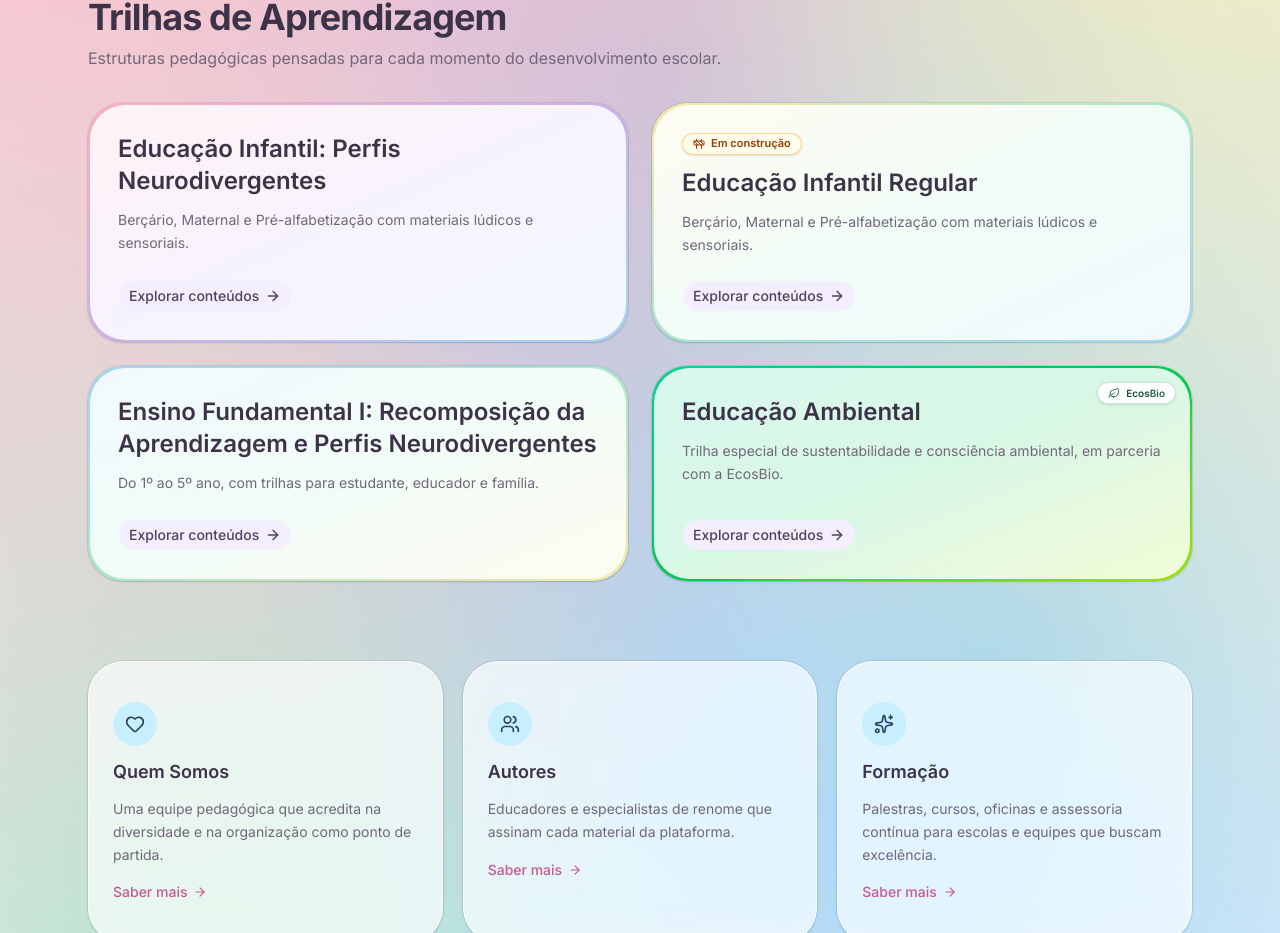
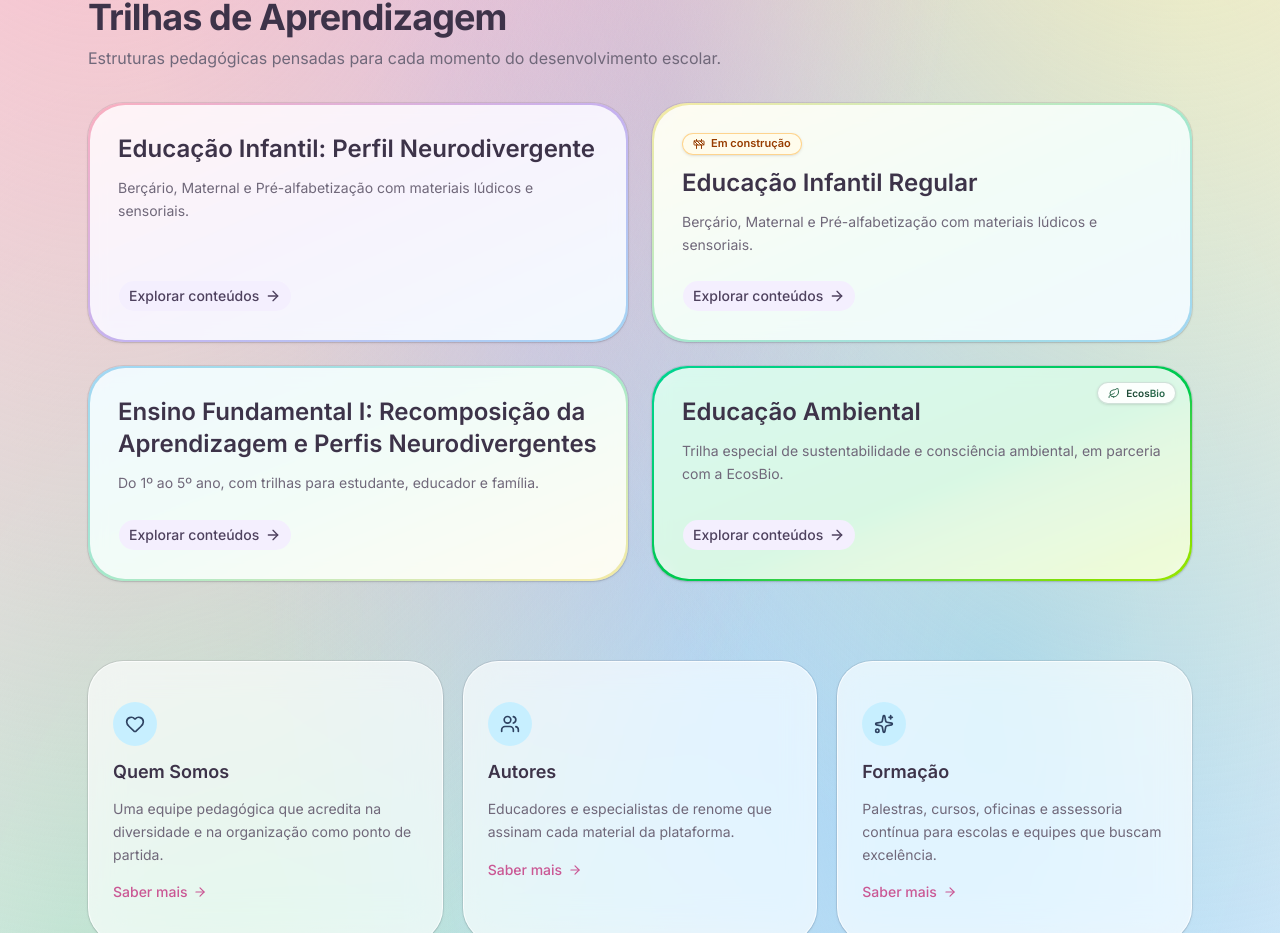
Before and after one commit to ninhoslk/diversamente, a Next.js app: page / in a window 1280 px wide. Shown: the part 968-1901 px from the top of the page. Built offline with nearby package versions, Linux system fonts and the light colour scheme; no server answers; the database is empty; a web font is replaced by a local one.

Commit message:
fix: renomeia trilha para "Educação Infantil: Perfil Neurodivergente"
Nome ajustado em lib/catalog.ts e na opcao de restricao de acesso em
/admin/usuarios.

Co-Authored-By: Claude Sonnet 5.5 <noreply@anthropic.com>

```diff
--- a/app/admin/usuarios/page.tsx
+++ b/app/admin/usuarios/page.tsx
@@ -34,7 +34,7 @@ export default function AdminUsuariosPage() {
 
   const CATEGORIAS_OPCOES = [
     { id: "todas", nome: "Todas as salas / anos (Acesso total)" },
-    { id: "educacao-infantil", nome: "Educação Infantil: Perfis Neurodivergentes (Berçário, Maternal, Pré-alfabetização)" },
+    { id: "educacao-infantil", nome: "Educação Infantil: Perfil Neurodivergente (Berçário, Maternal, Pré-alfabetização)" },
     { id: "educacao-infantil-regular", nome: "Educação Infantil Regular (Maternal 1, Maternal 2, Pré-alfabetização 1, Pré-alfabetização 2)" },
     { id: "fundamental-1", nome: "Ensino Fundamental I: Recomposição da Aprendizagem e Perfis Neurodivergentes (1º ao 5º ano)" },
     { id: "educacao-ambiental", nome: "Educação Ambiental (1º ao 5º ano)" },
--- a/lib/catalog.ts
+++ b/lib/catalog.ts
@@ -103,7 +103,7 @@ export function usuarioPodeAcessarCategoria(
 export const TRILHAS: Trilha[] = [
   {
     slug: "educacao-infantil",
-    nome: "Educação Infantil: Perfis Neurodivergentes",
+    nome: "Educação Infantil: Perfil Neurodivergente",
     descricao: "Berçário, Maternal e Pré-alfabetização com materiais lúdicos e sensoriais.",
     gradient: "from-holo-pink via-holo-lilac to-holo-blue",
     tiposExtras: ["audio"],
```
